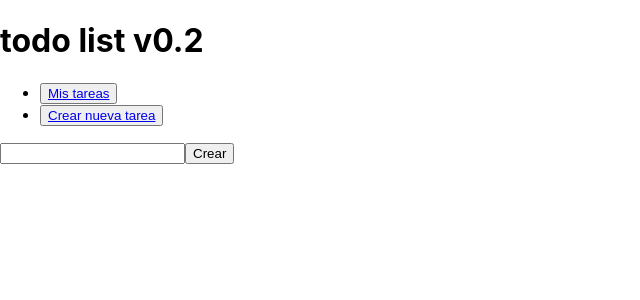
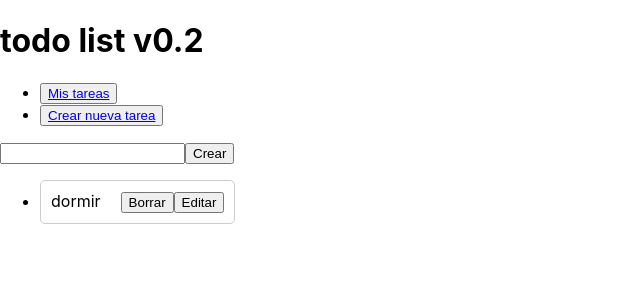
Before and after one commit to Franco-19/todo-list, a React (Create React App) app: page /create-task in a window 1280 px wide. Shown: the top 300 px of the page, without its empty margins (0-640 px from the left). Built offline with nearby package versions, Linux system fonts and the light colour scheme.

Commit message:
adicion de funcion de borrado de tareas

```diff
--- a/src/components/task/Task.js
+++ b/src/components/task/Task.js
@@ -1,14 +1,24 @@
 import React from 'react'
 import './Task-styles.css'
 
-function Task({ name, keyTask }) {
+function Task({ name, onDelete}) {
+
+    // function deleteTask (nameTaskId) {
+    //     console.log(actualState)
+
+    //     let filteredTaskState = actualState.filter(element => element.id !== nameTaskId)
+    //     console.log(filteredTaskState)
+
+    //     propSetState(filteredTaskState)
+    // }
+
     return (
         <div className="task-container">
             <div className="task-name">
                 {name}
             </div>
             <div className="buttons">
-                <button>Borrar</button>
+                <button onClick={onDelete}>Borrar</button>
                 <button>Editar</button>
             </div>
         </div>
--- a/src/pages/CreateTask/CreateTask.js
+++ b/src/pages/CreateTask/CreateTask.js
@@ -8,7 +8,10 @@ let id = 0;
 const CreateTask = () => {
     let handleTaskName = '';
 
-    const [task, setTask] = useState([]);
+    const [task, setTask] = useState([{
+        taskName: 'dormir',
+        id: 234
+    }]);
 
     const handleSubmit = (e) => {
         e.preventDefault();
@@ -25,7 +28,16 @@ const CreateTask = () => {
         }
 
         setTask([...task, newTask]);
-        handleTaskName = '';
+    }
+
+    const deleteTask = (nameTaskId) => {
+        console.log(task)
+
+        let filteredTaskState = task.filter(element => element.id !== nameTaskId)
+        console.log(filteredTaskState)
+        // console.log('borrando tarea...');
+
+        setTask(filteredTaskState)
     }
 
     return (
@@ -35,14 +47,15 @@ const CreateTask = () => {
                 <input type="button" value="Crear" onClick={handleSubmit} />
             </form>
 
-            {/* Mapear tareas (not done) */}
+            {/* Mapear tareas (done) */}
             <div>
                 <ul>
                     {
                         task.map(nametask => {
                             return (
                                 <li key={nametask.id}>
-                                    <Task name={nametask.taskName} keyTask={nametask.id}/>
+                                    <Task name={nametask.taskName} onDelete={() => deleteTask(nametask.id)}/>
+                                    {/* <button onClick={() => {deleteTask(nametask.id)}}>borrar tarea temporal</button> */}
                                 </li>
                             )
                         })
```
